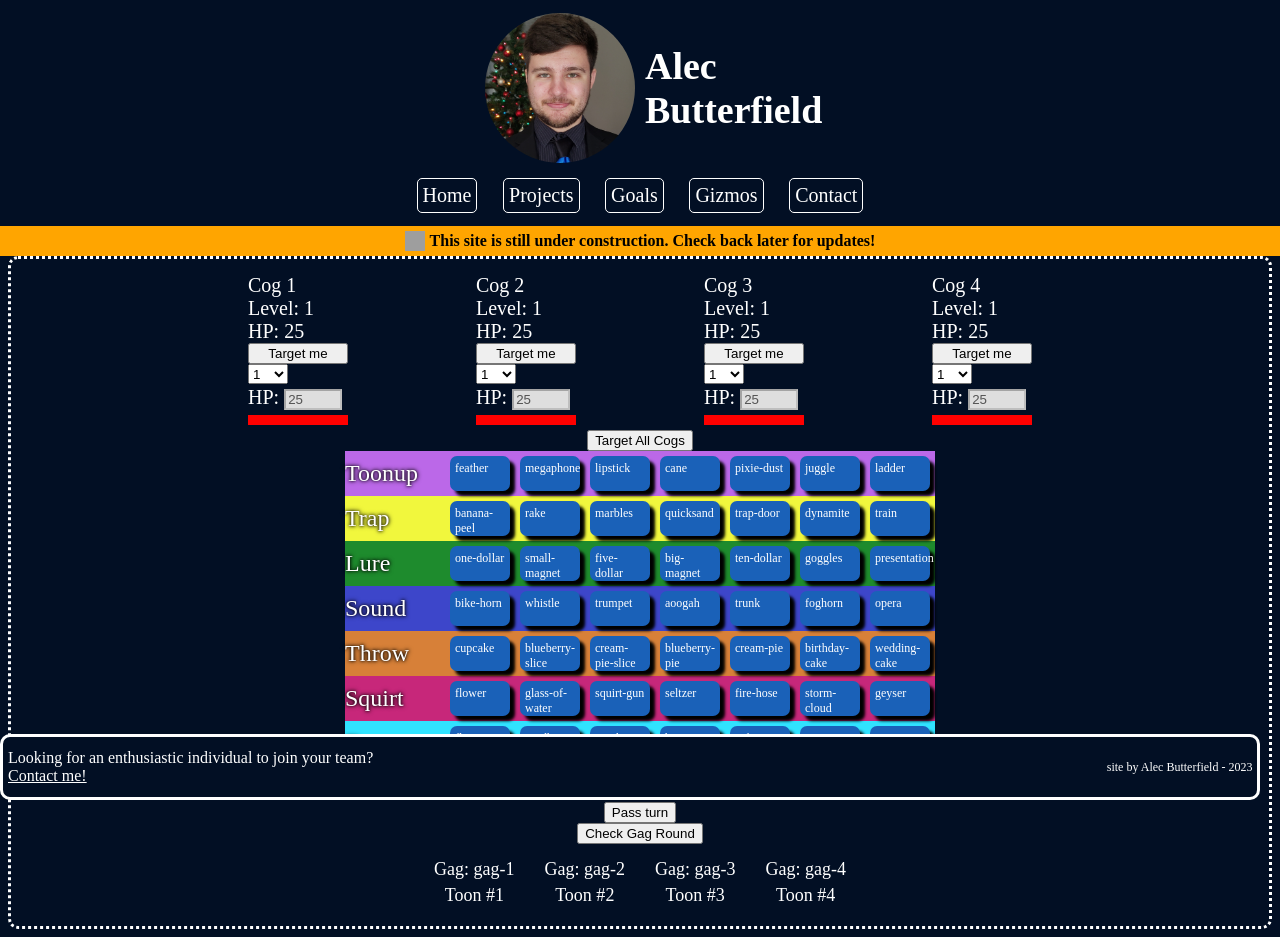
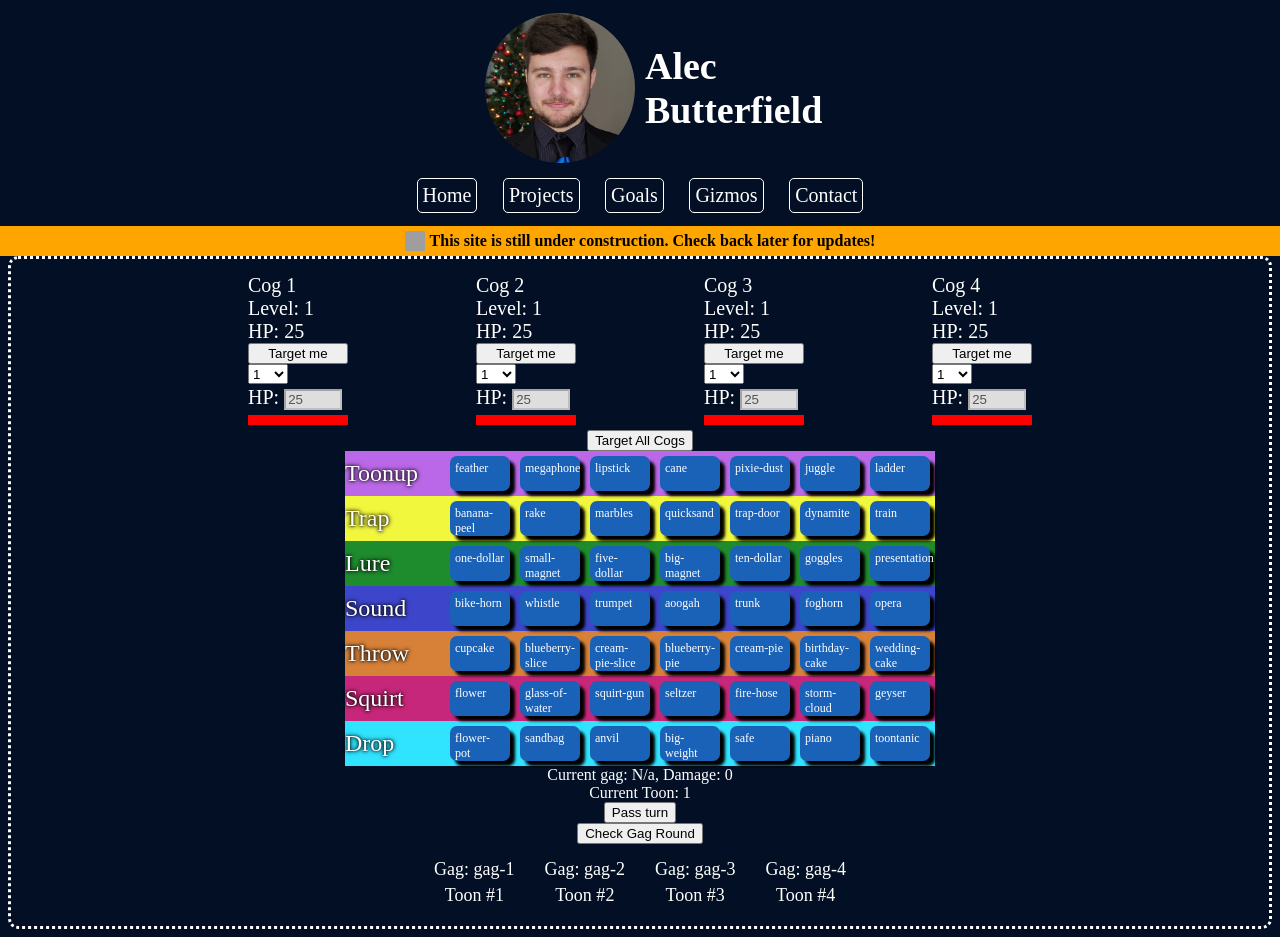
Before and after one commit to AB-Butterfield/alec-butterfield-personal-site, a React (Create React App) app: page /toontown in a window 1280 px wide. Built offline with nearby package versions, Linux system fonts and the light colour scheme; grey boxes are pictures that could not be loaded.

Commit message:
Initial branch, footer commented out for easier viewing

```diff
--- a/less/footer.less
+++ b/less/footer.less
@@ -14,6 +14,7 @@
     padding-bottom: 5px;
     // padding-left: 10px;
     // padding-right: 10px;
+    margin-top: 50px;
     border-style:solid;
     border-color: white;
     border-radius: 10px;
--- a/less/gizmos.less
+++ b/less/gizmos.less
@@ -128,6 +128,7 @@
     border-style: dotted;
     border-radius: 10px;
     padding: 10px;
+    //This margin may cause issues with footer
 
 } .toon-0 {
     border-style: solid;
--- a/public/styles.css
+++ b/public/styles.css
@@ -65,6 +65,7 @@
   width: 98vw;
   padding-top: 5px;
   padding-bottom: 5px;
+  margin-top: 50px;
   border-style: solid;
   border-color: white;
   border-radius: 10px;
--- a/src/components/Footer.js
+++ b/src/components/Footer.js
@@ -6,14 +6,14 @@ export default function Footer() {
     const pageInfo = "site by Alec Butterfield - 2023"
     return (
         <div>
-            <div className="footer-main-container">
+            {/* <div className="footer-main-container">
                 <div className="footer-contact">
                     <p>{contactMeInfo}<br/><a href="./contact">Contact me!</a></p>
                 </div>
                 <div className="footer-information">
                     <p>{pageInfo}</p>
                 </div>
-            </div>
+            </div> */}
         </div>
     )
 }
```
